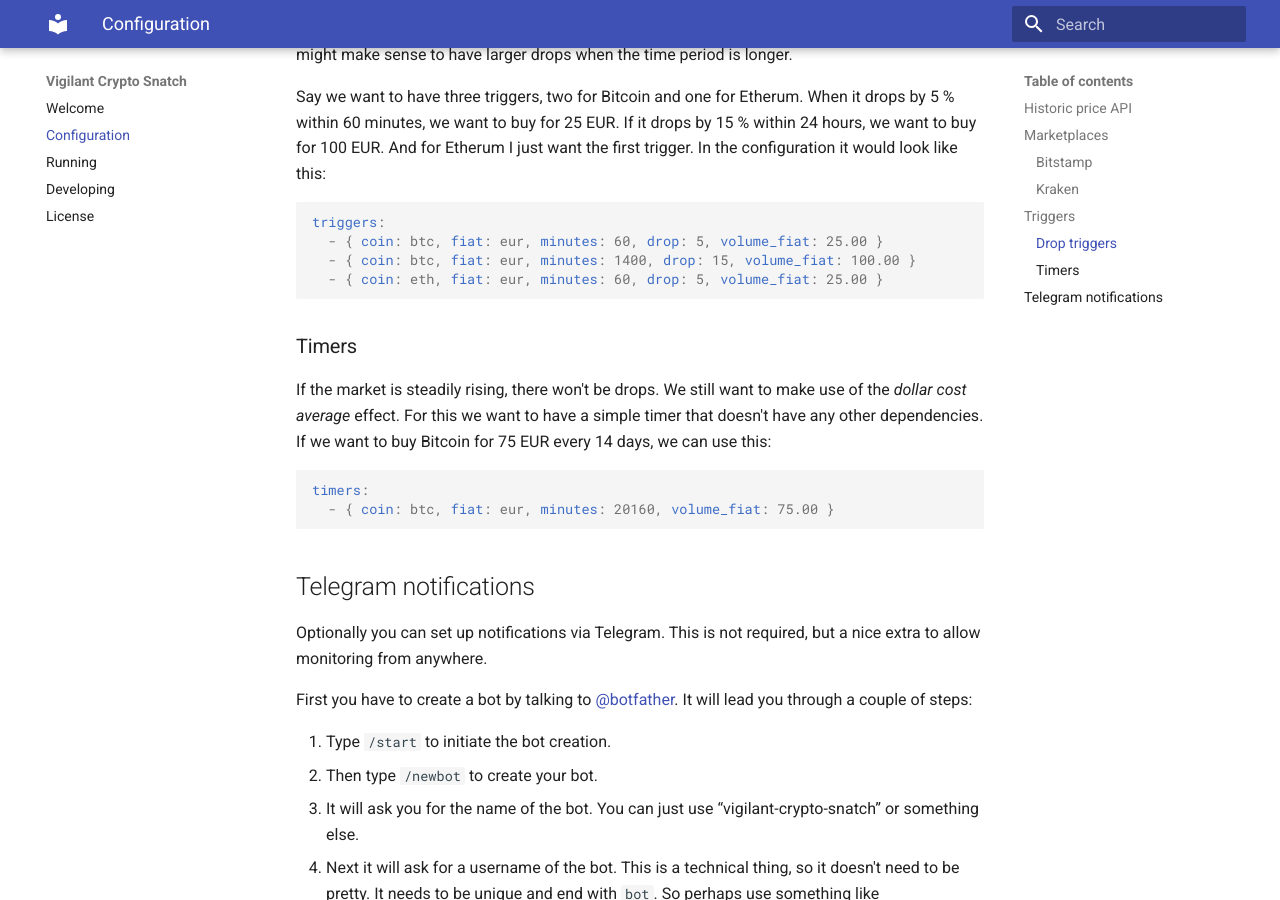
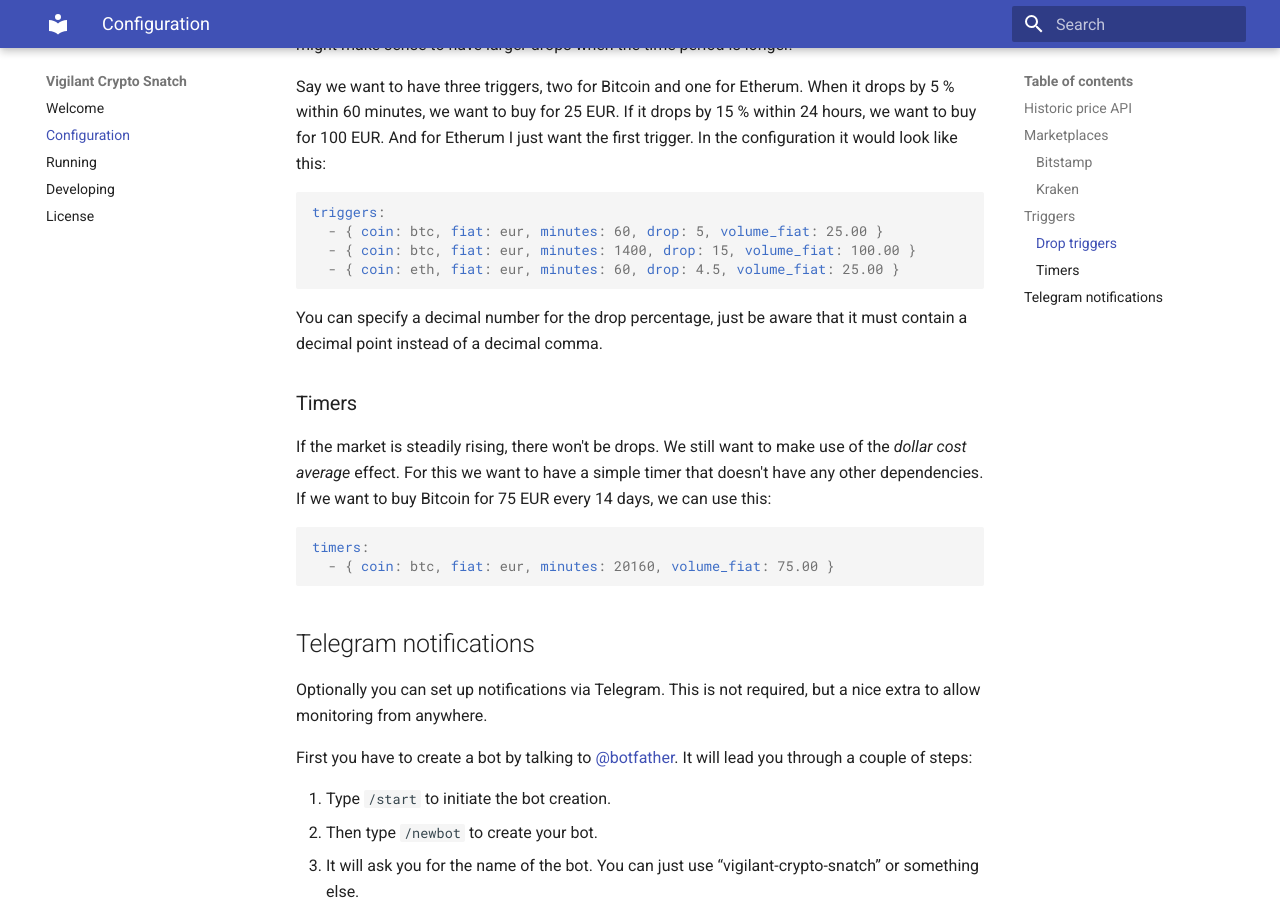
Before and after one commit to martin-ueding/vigilant-crypto-snatch, an MkDocs documentation site: the page built from docs/configuration.md, in a window 1280 px wide and 900 px high, scrolled down 3022 px. Built offline with MkDocs 1.6.1 and Material for MkDocs 9.7.7, drawn with Linux system fonts in a browser that asks for light colours.

Commit message:
More documentation

````diff
--- a/docs/configuration.md
+++ b/docs/configuration.md
@@ -27,7 +27,7 @@
 
 In order to use Bitstamp, you need to set up an API key with them that has the correct permissions to trade with. Go to the *settings* menu and create a new key.
 
-![](screenshot-bitstamp-api-key.png)
+> ![](screenshot-bitstamp-api-key.png)
 
 Put this API key into the configuration file.
 
@@ -78,8 +78,10 @@
 triggers:
   - { coin: btc, fiat: eur, minutes: 60, drop: 5, volume_fiat: 25.00 }
   - { coin: btc, fiat: eur, minutes: 1400, drop: 15, volume_fiat: 100.00 }
-  - { coin: eth, fiat: eur, minutes: 60, drop: 5, volume_fiat: 25.00 }
+  - { coin: eth, fiat: eur, minutes: 60, drop: 4.5, volume_fiat: 25.00 }
 ```
+
+You can specify a decimal number for the drop percentage, just be aware that it must contain a decimal point instead of a decimal comma.
 
 ### Timers
 
````
